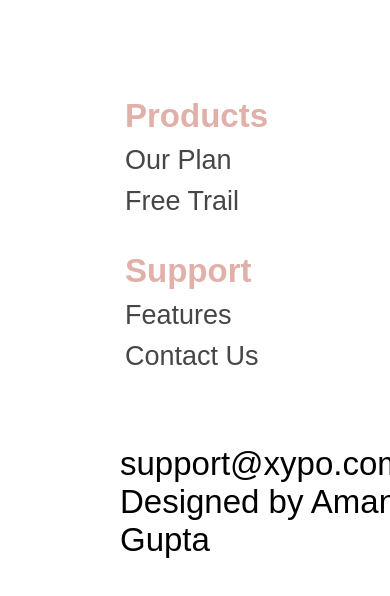
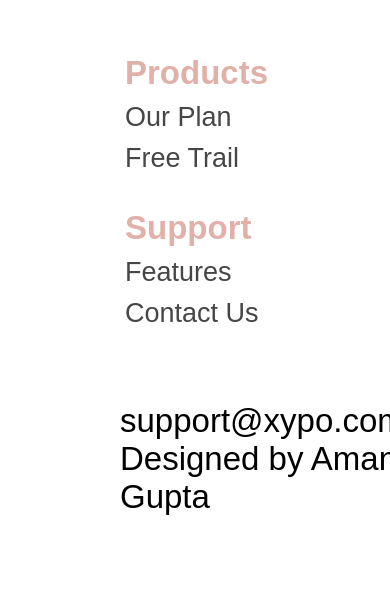
Before and after one commit to amangupta100/xypo.github.io, a plain HTML site: page index.html in a window 390 px wide. Shown: the part 8223-8819 px from the top of the page. After the commit the page ends 8792 px from the top, so only its background shows below. Drawn offline with nearby package versions, Linux system fonts and the light colour scheme.

Commit message:
5 change in xypo

```diff
--- a/response1.css
+++ b/response1.css
@@ -399,7 +399,7 @@ left: 30%;
     margin-left: 90%;
   }
   .footer{
-    margin-top: 120%;
+    margin-top: 109%;
     flex-direction: column;
     gap: 170px;
   }
```
